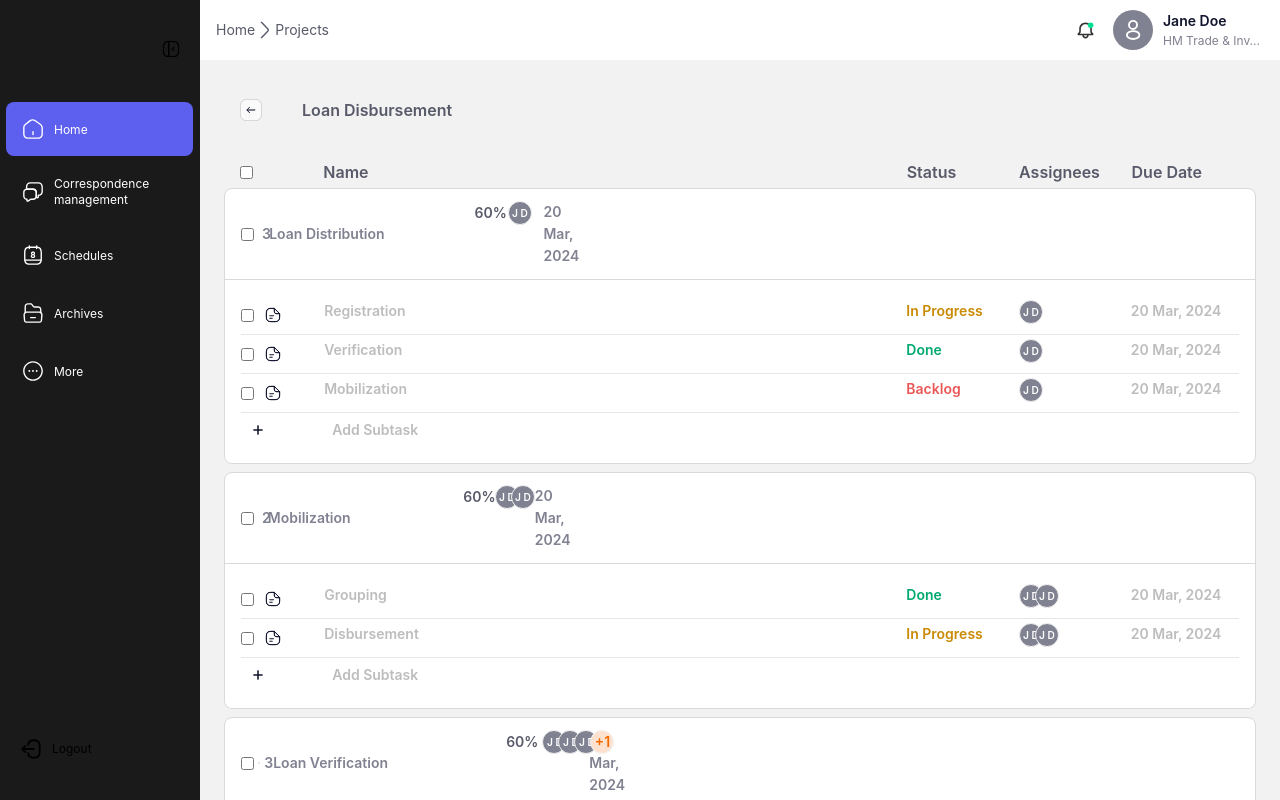
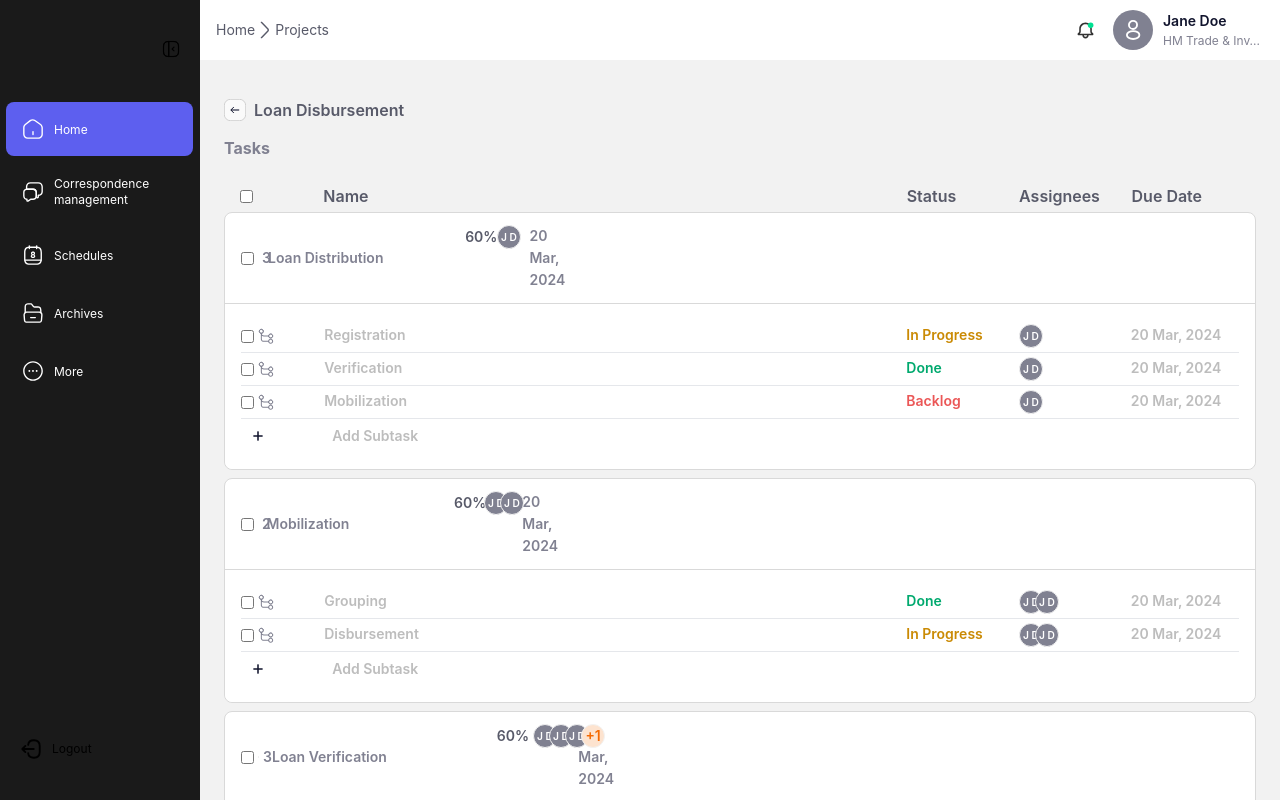
Before and after one commit to jidoggs/comms, a Next.js app: page /app/home/projects in a window 1280 px wide. Built offline with nearby package versions, Linux system fonts and the light colour scheme.

Commit message:
updated the Progress bar default color

```diff
--- a/src/app/app/home/projects/components/ProjectAccordionLabel.tsx
+++ b/src/app/app/home/projects/components/ProjectAccordionLabel.tsx
@@ -4,7 +4,7 @@ import React from 'react';
 import dayjs from 'dayjs';
 
 import AvatarGroup from '@/common/components/Avatar/AvatarGroup';
-import { File } from '@/common/components/icons';
+import { Hierachy } from '@/common/components/icons';
 import { AvatarData } from '@/common/components/Avatar/types';
 import CustomProgress from '@/common/components/CustomProgress';
 
@@ -26,7 +26,7 @@ const ProjectAccordionLabel = ({
     <div className="flex w-full justify-between font-semibold text-custom-gray_600">
       <div className="flex w-1/12 items-center gap-1">
         <input type="checkbox" />
-        <File />
+        <Hierachy size={16} />
         <p>{totalTasks}</p>
       </div>
       <div className="flex w-7/12 items-center gap-1">
--- a/src/app/app/home/projects/components/TaskCard.tsx
+++ b/src/app/app/home/projects/components/TaskCard.tsx
@@ -2,7 +2,7 @@ import React from 'react';
 import dayjs from 'dayjs';
 
 import AvatarGroup from '@/common/components/Avatar/AvatarGroup';
-import { File } from '@/common/components/icons';
+import { Hierachy } from '@/common/components/icons';
 import { Assignee } from '@/types/projects';
 
 type TaskCardProps = {
@@ -16,7 +16,7 @@ const TaskCard = ({ taskTitle, taskStatus, assignees }: TaskCardProps) => {
     <div className="flex w-full justify-between py-1 text-custom-gray_400 hover:bg-custom-gray_100">
       <div className="flex w-1/12 items-center gap-1">
         <input type="checkbox" />
-        <File />
+        <Hierachy size={16} />
         {/* <p>5</p> */}
       </div>
       <p className="w-7/12">{taskTitle}</p>
--- a/src/app/app/home/projects/page.tsx
+++ b/src/app/app/home/projects/page.tsx
@@ -4,13 +4,17 @@ import React from 'react';
 import Accordion from './components/Accordion';
 import ProjectTitle from './components/ProjectTitle';
 import { CustomButton } from '@/common/components';
+import { Plus } from '@/common/components/icons';
 import BackButton from '@/common/components/BackButton';
-import { Plus } from '@/common/components/icons';
+import Title from '@/common/components/Title';
 
 const Projects = () => {
   return (
     <div>
-      <BackButton text="Loan Disbursement" />
+      <div className="px-6">
+        <BackButton text="Loan Disbursement" />
+        <Title className="font-bold text-custom-gray_600">Tasks</Title>
+      </div>
       <div className="flex w-full flex-col justify-center p-6 font-semibold">
         <ProjectTitle />
         <Accordion />
--- a/src/common/components/BackButton.tsx
+++ b/src/common/components/BackButton.tsx
@@ -13,8 +13,8 @@ type BackButtonProps = {
 const BackButton = ({ text }: BackButtonProps) => {
   const router = useRouter();
   return (
-    <div className="flex items-center gap-0">
-      <CustomButton onClick={() => router.back()}>
+    <div className="flex items-center gap-2">
+      <CustomButton className='!px-0' onClick={() => router.back()}>
         <BackwardArrow size={22} />
       </CustomButton>
       <p className="font-semibold text-base">{text}</p>
--- /dev/null
+++ b/src/common/components/icons/Hierachy.tsx
@@ -0,0 +1,34 @@
+import * as React from 'react';
+import { Icon } from './type';
+
+const Hierachy: Icon = ({ size = '18', ...props }) => (
+  <svg
+    width={size}
+    height={size}
+    viewBox="0 0 18 18"
+    fill="none"
+    xmlns="http://www.w3.org/2000/svg"
+    {...props}
+  >
+    <path
+      d="M3.75 6.0625C2.47364 6.0625 1.4375 5.02636 1.4375 3.75C1.4375 2.47364 2.47364 1.4375 3.75 1.4375C5.02636 1.4375 6.0625 2.47364 6.0625 3.75C6.0625 5.02636 5.02636 6.0625 3.75 6.0625ZM3.75 1.5625C2.54386 1.5625 1.5625 2.54386 1.5625 3.75C1.5625 4.95614 2.54386 5.9375 3.75 5.9375C4.95614 5.9375 5.9375 4.95614 5.9375 3.75C5.9375 2.54386 4.95614 1.5625 3.75 1.5625Z"
+      fill="#808191"
+      stroke="#808191"
+    />
+    <path
+      d="M14.25 11.3125C12.9736 11.3125 11.9375 10.2764 11.9375 9C11.9375 7.72364 12.9736 6.6875 14.25 6.6875C15.5264 6.6875 16.5625 7.72364 16.5625 9C16.5625 10.2764 15.5264 11.3125 14.25 11.3125ZM14.25 6.8125C13.0439 6.8125 12.0625 7.79386 12.0625 9C12.0625 10.2061 13.0439 11.1875 14.25 11.1875C15.4561 11.1875 16.4375 10.2061 16.4375 9C16.4375 7.79386 15.4561 6.8125 14.25 6.8125Z"
+      fill="#808191"
+      stroke="#808191"
+    />
+    <path
+      d="M14.25 17.8125C12.6975 17.8125 11.4375 16.5525 11.4375 15C11.4375 13.4475 12.6975 12.1875 14.25 12.1875C15.8025 12.1875 17.0625 13.4475 17.0625 15C17.0625 16.5525 15.8025 17.8125 14.25 17.8125ZM14.25 13.3125C13.32 13.3125 12.5625 14.07 12.5625 15C12.5625 15.93 13.32 16.6875 14.25 16.6875C15.18 16.6875 15.9375 15.93 15.9375 15C15.9375 14.07 15.18 13.3125 14.25 13.3125Z"
+      fill="#808191"
+    />
+    <path
+      d="M4.3125 12V8.80499C4.9125 9.29999 5.73 9.5625 6.75 9.5625H12C12.3075 9.5625 12.5625 9.3075 12.5625 9C12.5625 8.6925 12.3075 8.4375 12 8.4375H6.75C5.1075 8.4375 4.3125 7.6425 4.3125 6C4.3125 5.6925 4.0575 5.4375 3.75 5.4375C3.4425 5.4375 3.1875 5.6925 3.1875 6V12.75C3.1875 13.8 3.9375 14.5575 4.3125 14.805C4.9125 15.3 5.73 15.5625 6.75 15.5625H12C12.3075 15.5625 12.5625 15.3075 12.5625 15C12.5625 14.6925 12.3075 14.4375 12 14.4375H6.75C5.1075 14.4375 4.3125 13.6425 4.3125 12Z"
+      fill="#808191"
+    />
+  </svg>
+);
+
+export default Hierachy;
--- a/src/common/components/icons/index.ts
+++ b/src/common/components/icons/index.ts
@@ -16,6 +16,7 @@ export { default as Dot } from './Dot';
 export { default as Edit } from './Edit';
 export { default as File } from './File';
 export { default as GreenTick } from './GreenTick';
+export { default as Hierachy } from './Hierachy';
 export { default as Home } from './Home';
 export { default as Link } from './Link';
 export { default as Location } from './Location';
--- a/src/common/components/lib/AntdRegistry.tsx
+++ b/src/common/components/lib/AntdRegistry.tsx
@@ -131,6 +131,9 @@ const appTheme: ThemeConfig = {
       cellActiveWithRangeBg: customThemeColor.white_200,
       cellRangeBorderColor: customThemeColor.gray_700,
     },
+    Progress: {
+      defaultColor: customThemeColor.gray_400,
+    },
     Typography: {
       titleMarginTop: 0,
       titleMarginBottom: 0,
```
